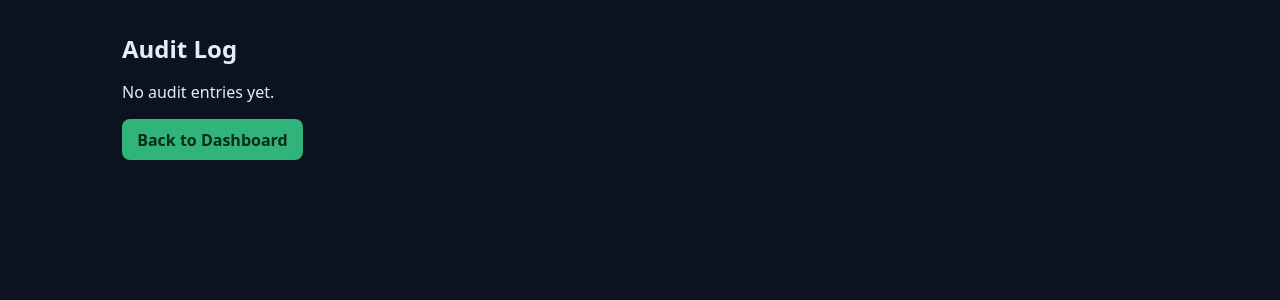
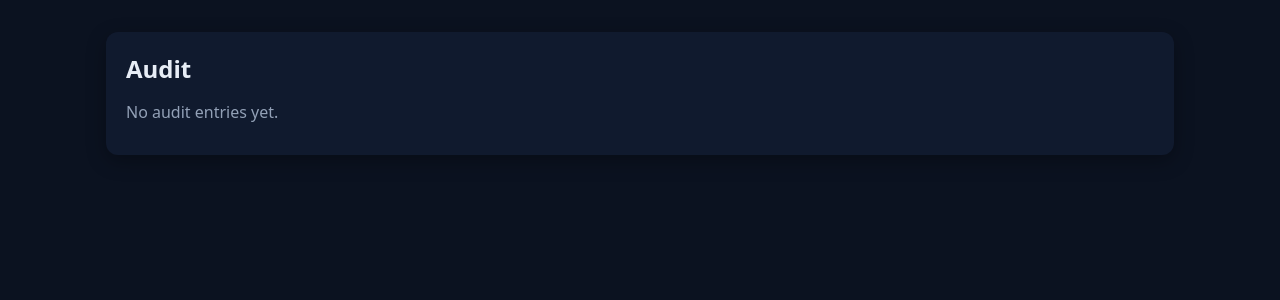
Before and after one commit to drsdass/EnviroLabs, a Flask app: template templates/audit.html in a window 1280 px wide. Shown: the part 36-336 px from the top of the page. Run offline with Flask 3, Linux system fonts and the light colour scheme; the template is opened without the code that fills it, so the values that code supplies are empty.

Commit message:
Update audit.html

```diff
--- a/templates/audit.html
+++ b/templates/audit.html
@@ -1,26 +1,16 @@
 {% extends "base.html" %}
 {% block content %}
-<div class="container">
-  <h2>Audit Log</h2>
-
-  {% if rows|length == 0 %}
-    <p>No audit entries yet.</p>
-  {% else %}
-    <div class="table-wrap">
-      <table class="table">
+<div class="card">
+  <h2>Audit</h2>
+  {% if rows %}
+  <table class="tbl">
     <thead>
-          <tr>
-            <th style="white-space:nowrap;">Time (UTC)</th>
-            <th>User</th>
-            <th>Role</th>
-            <th>Action</th>
-            <th>Details</th>
-          </tr>
+      <tr><th>When</th><th>User</th><th>Role</th><th>Action</th><th>Details</th></tr>
     </thead>
     <tbody>
       {% for r in rows %}
       <tr>
-            <td>{{ r.at.strftime("%Y-%m-%d %H:%M:%S") if r.at else "" }}</td>
+        <td>{{ r.at }}</td>
         <td>{{ r.username }}</td>
         <td>{{ r.role }}</td>
         <td>{{ r.action }}</td>
@@ -29,11 +19,8 @@
       {% endfor %}
     </tbody>
   </table>
-    </div>
+  {% else %}
+  <p class="muted">No audit entries yet.</p>
   {% endif %}
-
-  <p style="margin-top:16px;">
-    <a class="button" href="{{ url_for('dashboard') }}">Back to Dashboard</a>
-  </p>
 </div>
 {% endblock %}
```
Lines whose indentation alone changed are shown as unchanged.
